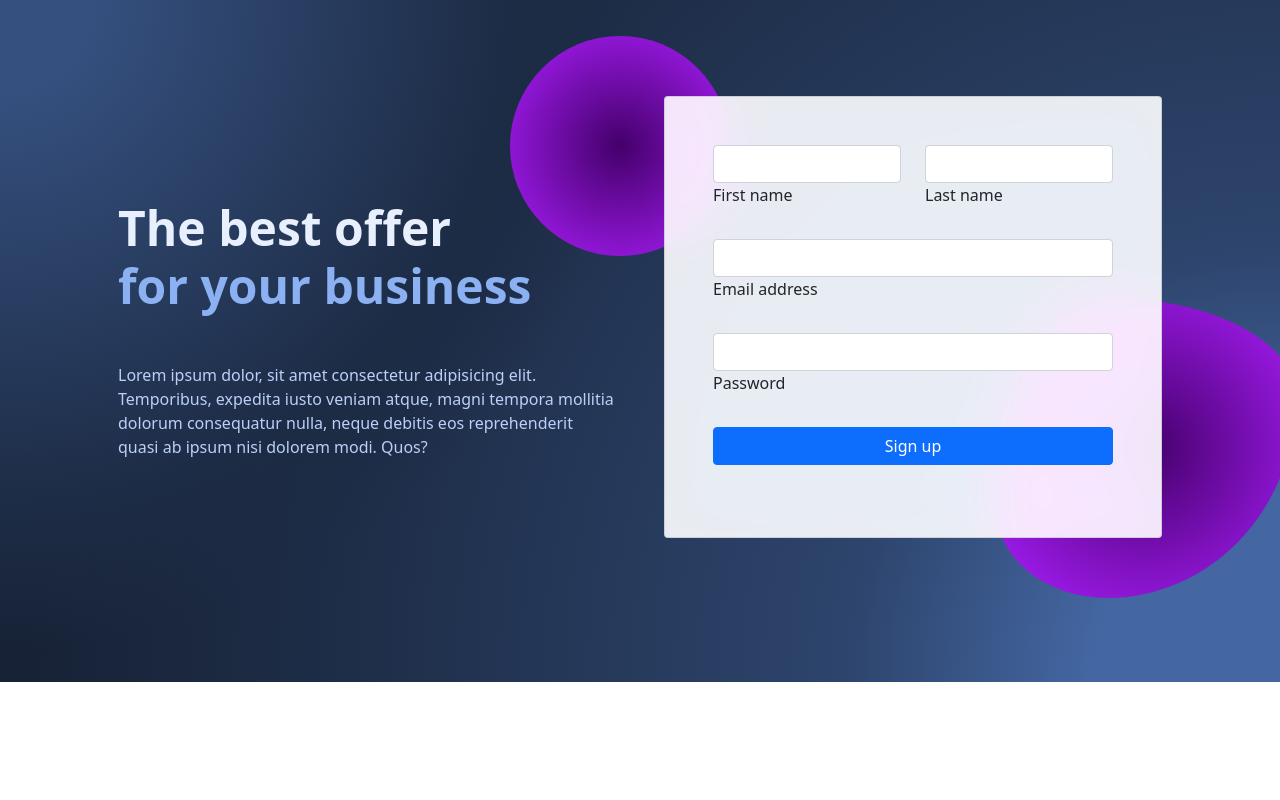
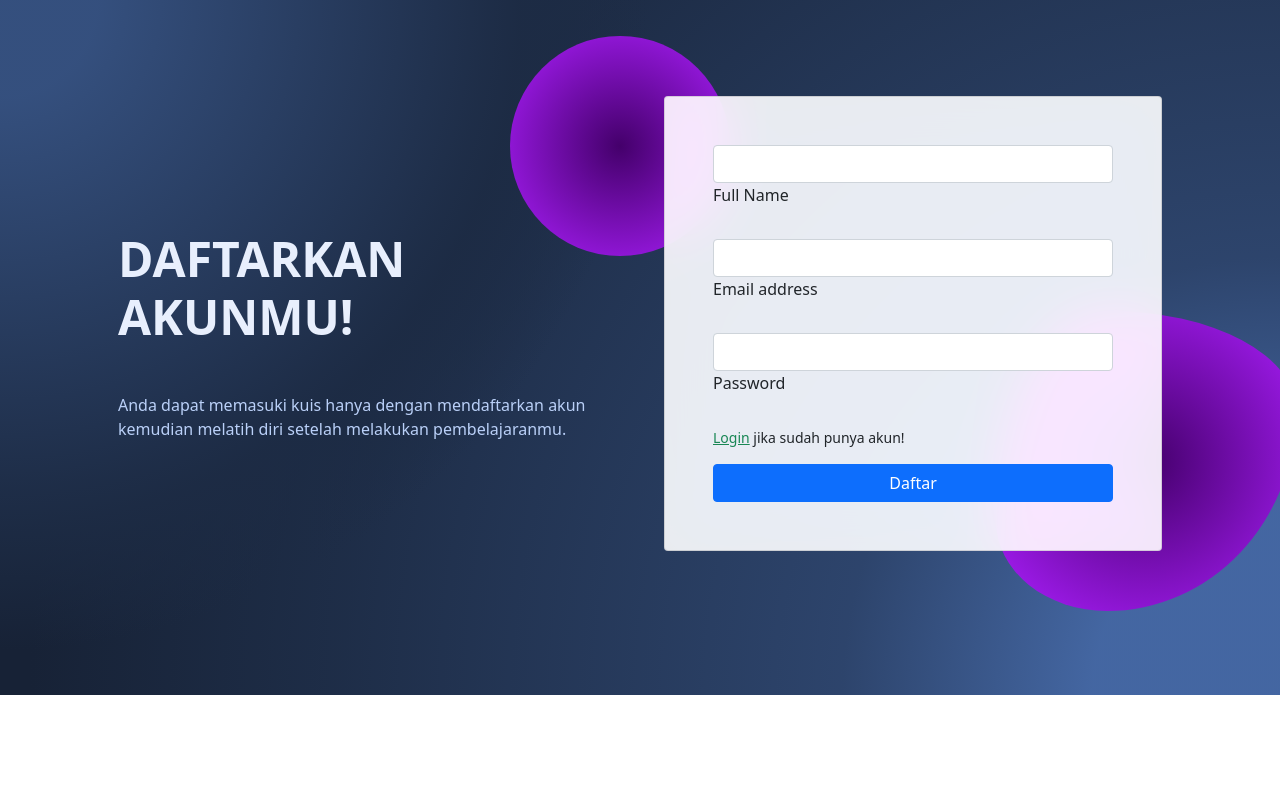
Before and after one commit to kurisu55/e-learning, a PHP site: page /authentication/register/index.php in a window 1280 px wide. Run offline with PHP 8.4, Linux system fonts and the light colour scheme; some libraries are stand-ins or nearby versions.

Commit message:
Perbaikan design I

```diff
--- a/authentication/register/index.php
+++ b/authentication/register/index.php
@@ -7,7 +7,7 @@
     <meta name="viewport" content="width=device-width, initial-scale=1, shrink-to-fit=no" />
     <meta name="description" content="" />
     <meta name="author" content="" />
-    <title>Login</title>
+    <title>Register</title>
     <link href="../../assets/startbootstrap-sb-admin-gh-pages/css/styles.css" rel="stylesheet" />
     <link href="../../assets/style.css" rel="stylesheet" />
     <script src="https://use.fontawesome.com/releases/v6.1.0/js/all.js" crossorigin="anonymous"></script>
@@ -55,21 +55,17 @@
     </style>
 </head>
 
-<body>
+<body style="overflow: hidden;">
     <!-- Section: Design Block -->
     <section class="background-radial-gradient overflow-hidden">
         <div class="container px-4 py-5 px-md-5 text-center text-lg-start my-5">
             <div class="row gx-lg-5 align-items-center mb-5">
                 <div class="col-lg-6 mb-5 mb-lg-0" style="z-index: 10">
                     <h1 class="my-5 display-5 fw-bold ls-tight" style="color: hsl(218, 81%, 95%)">
-                        The best offer <br />
-                        <span style="color: hsl(218, 81%, 75%)">for your business</span>
+                        DAFTARKAN AKUNMU!
                     </h1>
                     <p class="mb-4 opacity-70" style="color: hsl(218, 81%, 85%)">
-                        Lorem ipsum dolor, sit amet consectetur adipisicing elit.
-                        Temporibus, expedita iusto veniam atque, magni tempora mollitia
-                        dolorum consequatur nulla, neque debitis eos reprehenderit quasi
-                        ab ipsum nisi dolorem modi. Quos?
+                        Anda dapat memasuki kuis hanya dengan mendaftarkan akun kemudian melatih diri setelah melakukan pembelajaranmu.
                     </p>
                 </div>
 
@@ -78,38 +74,30 @@
                     <div id="radius-shape-2" class="position-absolute shadow-5-strong"></div>
                     <div class="card bg-glass">
                         <div class="card-body px-4 py-5 px-md-5">
-                            <form>
+                            <form action="" method="">
                                 <!-- 2 column grid layout with text inputs for the first and last names -->
                                 <div class="row">
-                                    <div class="col-md-6 mb-4">
-                                        <div class="form-outline">
-                                            <input type="text" id="form3Example1" class="form-control" />
-                                            <label class="form-label" for="form3Example1">First name</label>
-                                        </div>
-                                    </div>
-                                    <div class="col-md-6 mb-4">
-                                        <div class="form-outline">
-                                            <input type="text" id="form3Example2" class="form-control" />
-                                            <label class="form-label" for="form3Example2">Last name</label>
-                                        </div>
+                                    <div class="form-outline mb-4">
+                                        <input type="text" id="fullName" class="form-control" />
+                                        <label class="form-label" for="fullName">Full Name</label>
                                     </div>
                                 </div>
 
                                 <!-- Email input -->
                                 <div class="form-outline mb-4">
-                                    <input type="email" id="form3Example3" class="form-control" />
-                                    <label class="form-label" for="form3Example3">Email address</label>
+                                    <input type="email" id="email" class="form-control" />
+                                    <label class="form-label" for="email">Email address</label>
                                 </div>
 
                                 <!-- Password input -->
                                 <div class="form-outline mb-4">
-                                    <input type="password" id="form3Example4" class="form-control" />
-                                    <label class="form-label" for="form3Example4">Password</label>
+                                    <input type="password" id="password" class="form-control" />
+                                    <label class="form-label" for="password">Password</label>
                                 </div>
-
+                                <p class="small"><a href="../login/user/index.php" class="link-success">Login</a> jika sudah punya akun!</p>
                                 <!-- Submit button -->
-                                <button type="submit" class="btn btn-primary btn-block mb-4 col col-md-12">
-                                    Sign up
+                                <button type="submit" class="btn btn-primary btn-block col col-md-12">
+                                    Daftar
                                 </button>
                             </form>
                         </div>
```
Also changed, not shown: authentication/login/admin/index.php (+4 -4 lines), authentication/login/user/index.php (+6 -22 lines), index.php (+14 -24 lines).
